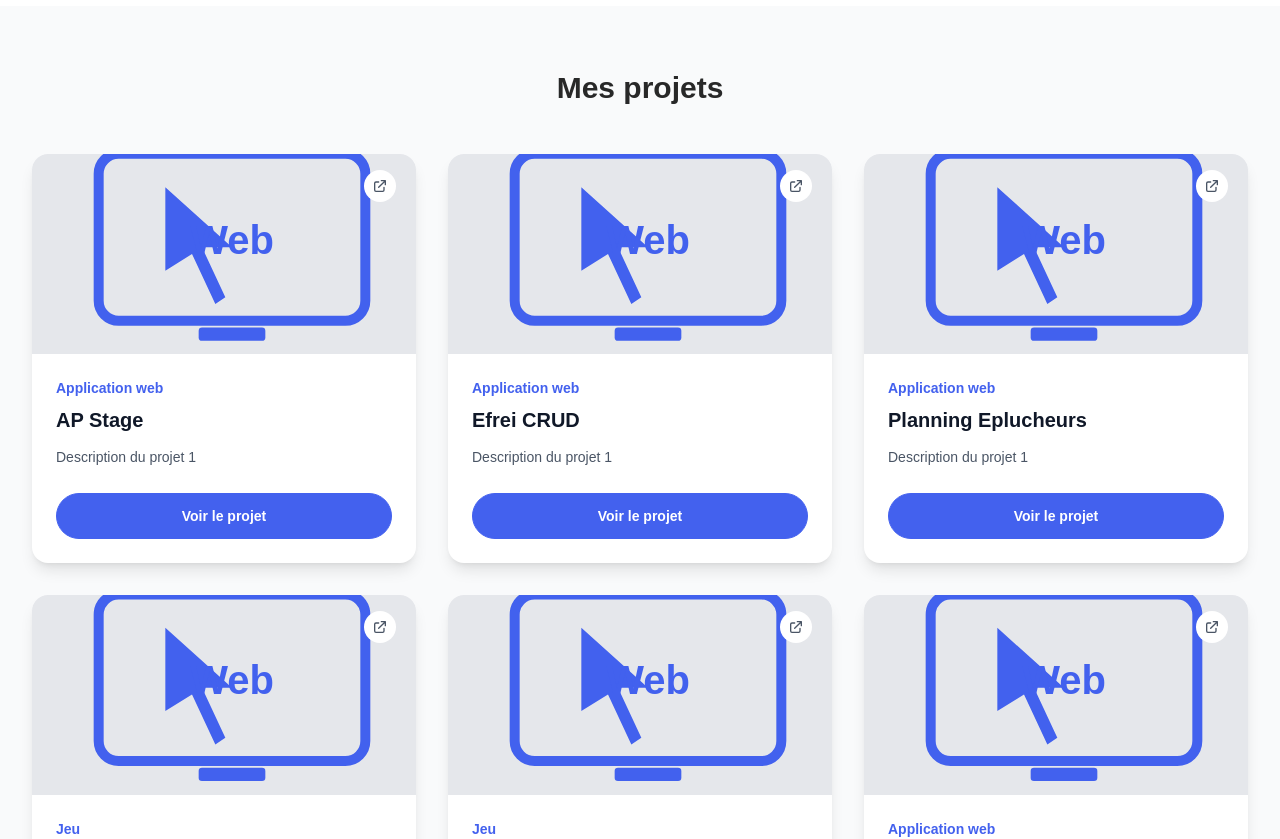
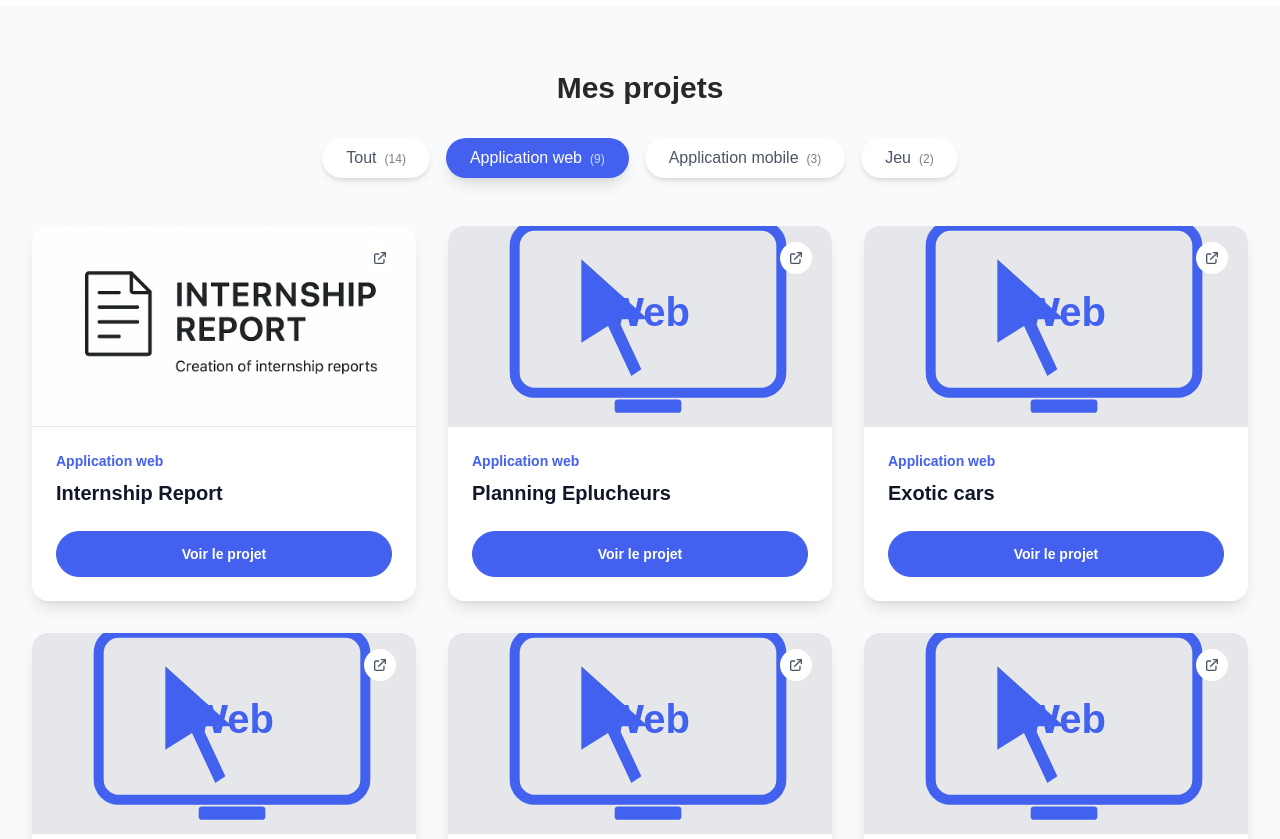
Before and after one commit to iassadki/my-portfolio, a Next.js app: page / in a window 1280 px wide. Shown: the part 3200-4039 px from the top of the page. Built offline with nearby package versions, Linux system fonts and the light colour scheme.

Commit message:
modif globale

```diff
--- a/src/app/components/sections/Projects.tsx
+++ b/src/app/components/sections/Projects.tsx
@@ -1,28 +1,70 @@
-import React from "react";
+"use client";
+
+import React, { useState, useMemo } from "react";
 import fields from '@/app/data/fields.json';
 import Image from "next/image";
 import ButtonPrimary from "@/app/components/ui/ButtonPrimary";
 
 const Projects: React.FC = () => {
     const { projects } = fields;
+    const [activeFilter, setActiveFilter] = useState<string>("Application web");
+
+    const filters = ["Tout", "Application web", "Application mobile", "Jeu"];
+
+    const filteredProjects = useMemo(() => {
+        if (activeFilter === "Tout") {
+            return projects.projectsData;
+        }
+        return projects.projectsData.filter(project => project.category === activeFilter);
+    }, [projects.projectsData, activeFilter]);
 
     return (
         <section id="projects" className="w-full py-16 bg-gray-50">
             {/* Titre de la section */}
-            <h2 className="text-3xl font-bold text-center text-black mb-12">
+            <h2 className="text-3xl font-bold text-center text-black mb-8">
                 {projects.title}
             </h2>
 
+            {/* Filtres */}
+            <div className="max-w-4xl mx-auto px-8 mb-12">
+                <div className="flex flex-wrap justify-center gap-4">
+                    {filters.map((filter) => (
+                        <button
+                            key={filter}
+                            onClick={() => setActiveFilter(filter)}
+                            className={`px-6 py-2 rounded-full font-medium transition-all duration-300 cursor-pointer hover:cursor-pointer ${
+                                activeFilter === filter
+                                    ? 'bg-primary text-white shadow-lg hover:bg-primary-600 hover:shadow-xl'
+                                    : 'bg-white text-gray-600 hover:bg-primary hover:text-white hover:shadow-lg shadow-md'
+                            }`}
+                        >
+                            {filter}
+                            {filter !== "Tout" && (
+                                <span className="ml-2 text-xs opacity-75">
+                                    ({projects.projectsData.filter(p => p.category === filter).length})
+                                </span>
+                            )}
+                            {filter === "Tout" && (
+                                <span className="ml-2 text-xs opacity-75">
+                                    ({projects.projectsData.length})
+                                </span>
+                            )}
+                        </button>
+                    ))}
+                </div>
+            </div>
+
             {/* Grid des projets */}
             <div className="max-w-7xl mx-auto px-8">
-                <div className="grid grid-cols-1 md:grid-cols-2 lg:grid-cols-3 gap-8">
-                    {projects.projectsData.map((item, index) => (
-                        <div
-                            key={index}
-                            className="bg-white rounded-2xl shadow-lg overflow-hidden hover:shadow-xl transition-shadow duration-300"
-                        >
+                {filteredProjects.length > 0 ? (
+                    <div className="grid grid-cols-1 md:grid-cols-2 lg:grid-cols-3 gap-8">
+                        {filteredProjects.map((item, index) => (
+                            <div
+                                key={`${activeFilter}-${index}`}
+                                className="bg-white rounded-2xl shadow-lg overflow-hidden hover:shadow-xl transition-all duration-300 transform hover:scale-105 animate-fadeIn"
+                            >
                             {/* Image du projet */}
-                            <a href="#" className="hover:bg-green-700">
+                            <a href={item.link} target="_blank" className="hover:bg-green-700">
 
                                 <div className="relative w-100 h-50 bg-gray-200">
                                     <Image
@@ -38,6 +80,9 @@ const Projects: React.FC = () => {
                                         </svg>
                                     </div>
                                 </div>
+                                <div>
+                                    <hr className="border-t border-gray-200 my-0" />
+                                </div>
                             </a>
 
                             {/* Contenu de la card */}
@@ -48,25 +93,32 @@ const Projects: React.FC = () => {
                                 </span>
 
                                 {/* Titre */}
-                                <h3 className="text-xl font-bold text-gray-900 mb-3">
+                                <h3 className="text-xl font-semibold text-gray-900 mb-6">
                                     {item.title}
                                 </h3>
 
                                 {/* Description */}
-                                <p className="text-gray-600 text-sm leading-relaxed mb-6">
+                                {/* <p className="text-gray-600 text-sm leading-relaxed mb-6">
                                     {item.description}
-                                </p>
+                                </p> */}
 
                                 {/* Bouton */}
                                 <div className="w-full">
-                                    <ButtonPrimary href={item.link} className="w-full block text-center">
+                                    <ButtonPrimary href={item.link} target="_blank" className="w-full block text-center">
                                         Voir le projet
                                     </ButtonPrimary>
                                 </div>
                             </div>
                         </div>
                     ))}
-                </div>
+                    </div>
+                ) : (
+                    <div className="text-center py-12">
+                        <p className="text-gray-600 text-lg">
+                            Aucun projet trouvé pour cette catégorie.
+                        </p>
+                    </div>
+                )}
             </div>
         </section>
     );
--- a/src/app/data/fields.json
+++ b/src/app/data/fields.json
@@ -142,109 +142,102 @@
         "title": "Mes projets",
         "projectsData": [
             {
-                "title": "AP Stage",
+                "title": "Internship Report",
                 "category": "Application web",
-                "imagePath": "/images/expertise/webdesign-icon.svg",
+                "imagePath": "/images/projects/internship-report.png",
                 "description": "Description du projet 1",
-                "link": "https://example.com/project1"
-            },
-            {
-                "title": "Efrei CRUD",
-                "category": "Application web",
-                "imagePath": "/images/expertise/webdesign-icon.svg",
-                "description": "Description du projet 1",
-                "link": "https://example.com/project1"
+                "link": "https://github.com/iassadki/ap-stage-old"
             },
             {
                 "title": "Planning Eplucheurs",
                 "category": "Application web",
-                "imagePath": "/images/expertise/webdesign-icon.svg",
+                "imagePath": "/images/projects/webdesign-icon.svg",
                 "description": "Description du projet 1",
-                "link": "https://example.com/project1"
+                "link": "https://github.com/iassadki/planning-eplucheurs"
             },
             {
                 "title": "Space Invaders",
                 "category": "Jeu",
-                "imagePath": "/images/expertise/webdesign-icon.svg",
+                "imagePath": "/images/projects/webdesign-icon.svg",
                 "description": "Description du projet 1",
-                "link": "https://example.com/project1"
+                "link": "https://github.com/iassadki/space-invaders"
             },
             {
                 "title": "RPG IHM",
                 "category": "Jeu",
-                "imagePath": "/images/expertise/webdesign-icon.svg",
+                "imagePath": "/images/projects/webdesign-icon.svg",
                 "description": "Description du projet 1",
-                "link": "https://example.com/project1"
+                "link": "https://github.com/iassadki/rpg-ihm"
             },
             {
                 "title": "Exotic cars",
                 "category": "Application web",
-                "imagePath": "/images/expertise/webdesign-icon.svg",
+                "imagePath": "/images/projects/webdesign-icon.svg",
                 "description": "Description du projet 1",
-                "link": "https://example.com/project1"
+                "link": "https://github.com/iassadki/exotic-cars"
             },
             {
                 "title": "Itunes Seeker",
                 "category": "Application mobile",
-                "imagePath": "/images/expertise/webdesign-icon.svg",
+                "imagePath": "/images/projects/webdesign-icon.svg",
                 "description": "Description du projet 1",
-                "link": "https://example.com/project1"
+                "link": "https://github.com/iassadki/itunes-seeker"
             },
             {
                 "title": "Business Card Generator",
                 "category": "Application web",
-                "imagePath": "/images/expertise/webdesign-icon.svg",
+                "imagePath": "/images/projects/webdesign-icon.svg",
                 "description": "Description du projet 1",
-                "link": "https://example.com/project1"
+                "link": "https://github.com/iassadki/business-card-generator"
             },
             {
                 "title": "Portal Asso",
                 "category": "Application web",
-                "imagePath": "/images/expertise/webdesign-icon.svg",
+                "imagePath": "/images/projects/webdesign-icon.svg",
                 "description": "Description du projet 1",
-                "link": "https://example.com/project1"
+                "link": "https://github.com/iassadki/portal-asso"
             },
             {
                 "title": "Wheelchair IOT Radar",
                 "category": "Application mobile",
-                "imagePath": "/images/expertise/webdesign-icon.svg",
+                "imagePath": "/images/projects/webdesign-icon.svg",
                 "description": "Description du projet 1",
-                "link": "https://example.com/project1"
+                "link": "https://github.com/iassadki/wheelchair-radar"
             },
             {
                 "title": "Ishak School",
                 "category": "Application web",
-                "imagePath": "/images/expertise/webdesign-icon.svg",
+                "imagePath": "/images/projects/webdesign-icon.svg",
                 "description": "Description du projet 1",
-                "link": "https://example.com/project1"
+                "link": "https://github.com/iassadki/ishak-school"
             },
             {
                 "title": "TeamBrains",
                 "category": "Application web",
-                "imagePath": "/images/expertise/webdesign-icon.svg",
+                "imagePath": "/images/projects/webdesign-icon.svg",
                 "description": "Description du projet 1",
-                "link": "https://example.com/project1"
+                "link": "https://github.com/iassadki/TeamBrains"
             },
             {
                 "title": "Bus-Message-Generator",
                 "category": "Application mobile",
-                "imagePath": "/images/expertise/webdesign-icon.svg",
+                "imagePath": "/images/projects/webdesign-icon.svg",
                 "description": "Description du projet 1",
-                "link": "https://example.com/project1"
+                "link": "https://github.com/iassadki/bus-message-generator"
             },
             {
                 "title": "Portfolio Ilias",
                 "category": "Application web",
-                "imagePath": "/images/expertise/webdesign-icon.svg",
+                "imagePath": "/images/projects/webdesign-icon.svg",
                 "description": "Description du projet 1",
-                "link": "https://example.com/project1"
+                "link": "https://github.com/iassadki/my-portfolio"
             },
             {
                 "title": "Studio 1601",
                 "category": "Application web",
-                "imagePath": "/images/expertise/webdesign-icon.svg",
+                "imagePath": "/images/projects/webdesign-icon.svg",
                 "description": "Description du projet 1",
-                "link": "https://example.com/project1"
+                "link": "https://github.com/iassadki/studio-1601"
             }
         ]
     },
--- a/src/app/globals.css
+++ b/src/app/globals.css
@@ -22,6 +22,22 @@
   html {
     font-family: 'Nunito Sans', sans-serif;
     scroll-behavior: smooth;
+  }
+
+  /* Animation pour les projets filtrés */
+  @keyframes fadeIn {
+    from {
+      opacity: 0;
+      transform: translateY(20px);
+    }
+    to {
+      opacity: 1;
+      transform: translateY(0);
+    }
+  }
+
+  .animate-fadeIn {
+    animation: fadeIn 0.5s ease-out forwards;
   }
 
   /* Typographie Headlines */
```
Also changed, not shown: public/images/projects/internship-report.png (added), public/images/projects/webdesign-icon.svg (added).
